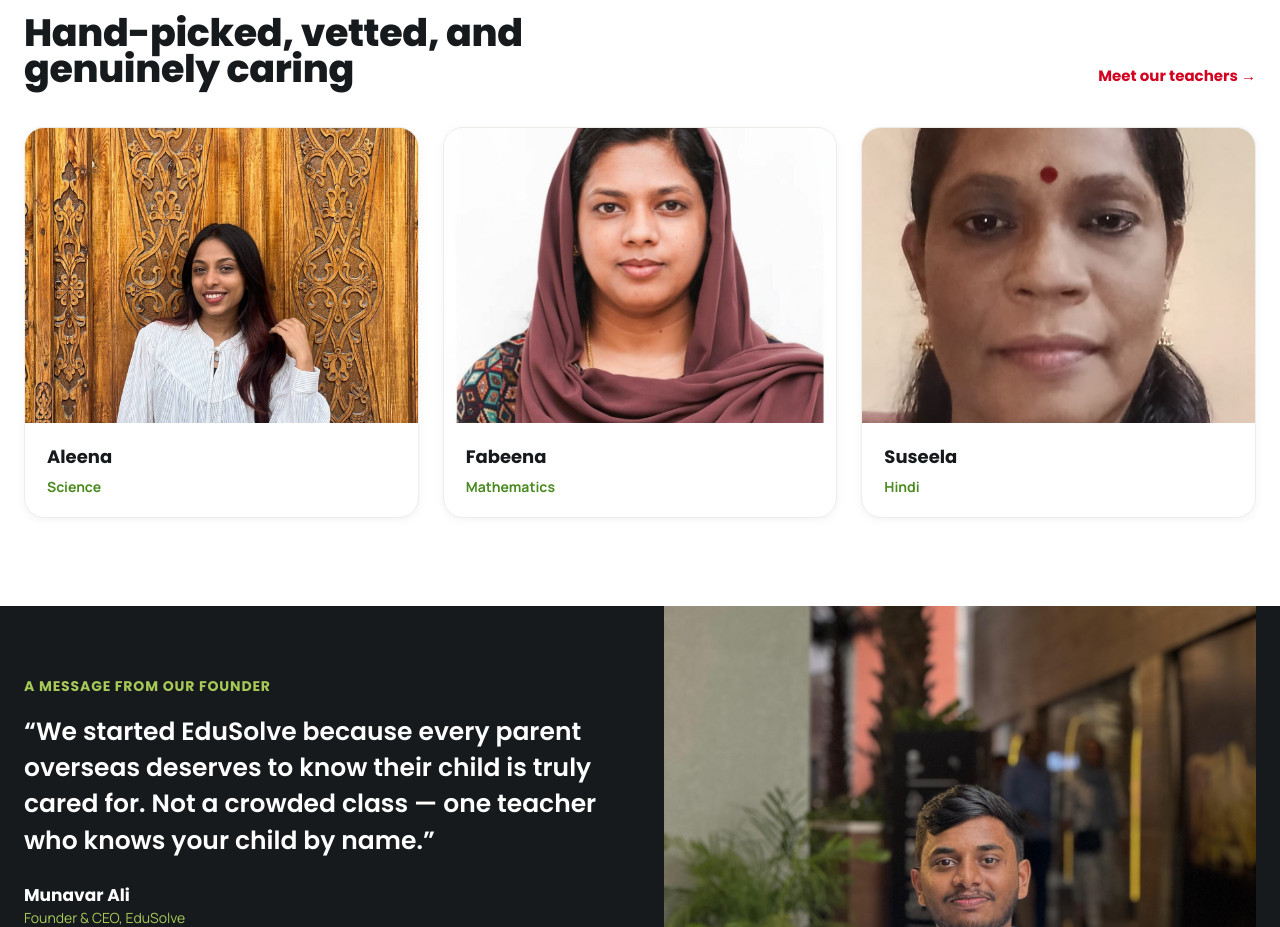
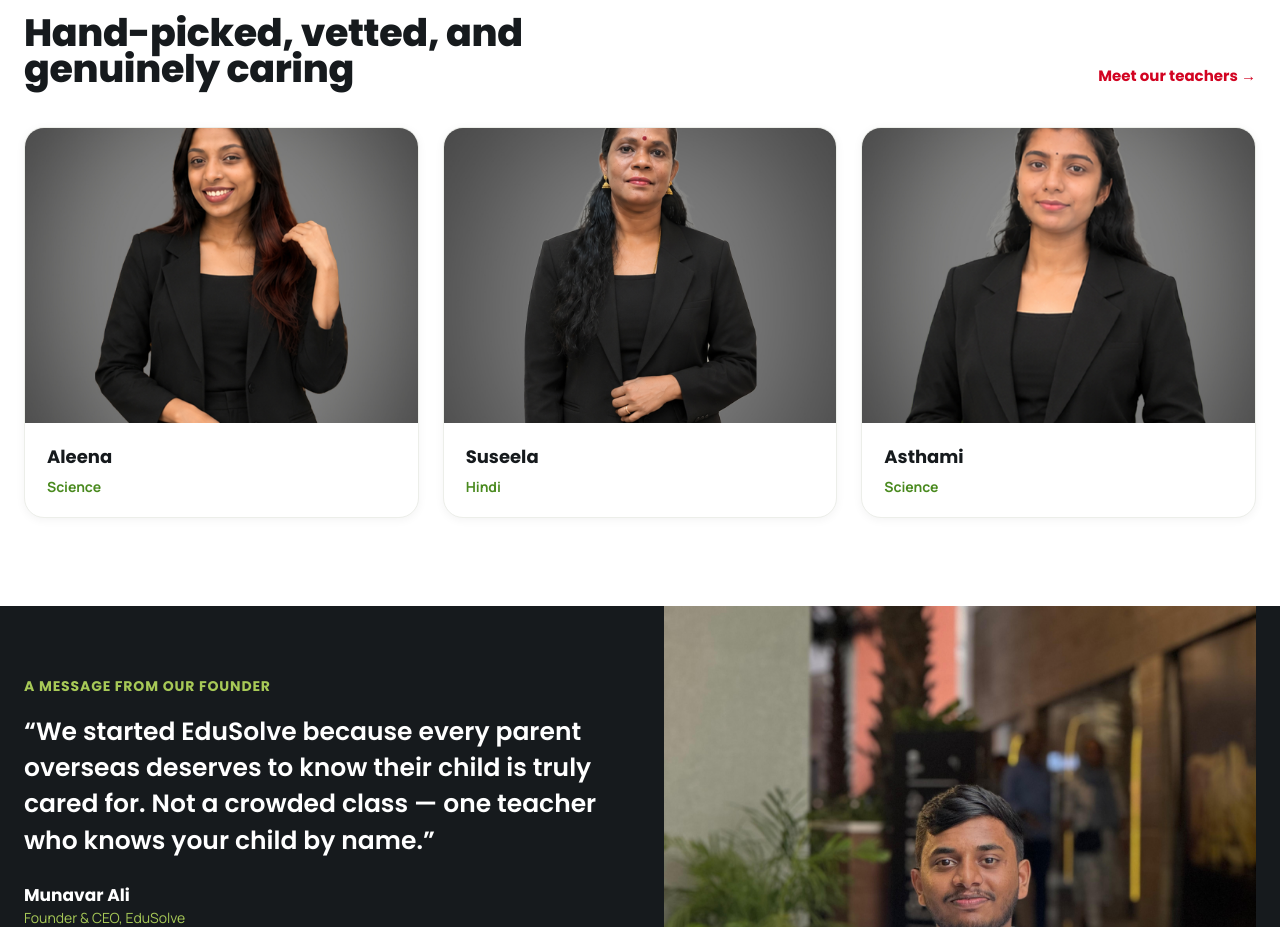
Before and after one commit to alextrade022-creator/Edusolvelearn-website, a React (Vite) app: page / in a window 1280 px wide. Shown: the part 3625-4552 px from the top of the page. Built offline with nearby package versions, Linux system fonts and the light colour scheme.

Commit message:
update: teacher image update

```diff
--- a/src/data/content.js
+++ b/src/data/content.js
@@ -133,14 +133,13 @@ export const TEACHERS_QUALITIES = [
 ];
 
 // Real EduSolve tutors. Each teacher lists the subject(s) they teach; the
-// photo lives in /public/images/teachers/.
+// photo lives in /public/Teachers photos/.
 export const TEACHERS_TUTORS = [
-  { name: 'Aleena', photo: '/images/teachers/aleena.jpeg', subjects: ['Science'] },
-  { name: 'Fabeena', photo: '/images/teachers/fabeena.jpeg', subjects: ['Mathematics'] },
-  { name: 'Suseela', photo: '/images/teachers/suseela.jpeg', subjects: ['Hindi'] },
-  { name: 'Asthami', photo: '/images/teachers/asthami.jpeg', subjects: ['Science'] },
-  { name: 'Afeefa', photo: '/images/teachers/afeefa.jpeg', subjects: ['Mathematics'] },
-  { name: 'Arwa Jasmin', photo: '/images/teachers/arwa-jasmin.jpeg', subjects: ['English', 'Mathematics', 'EVS'] },
+  { name: 'Aleena', photo: '/Teachers photos/aleena (science).jpeg', subjects: ['Science'] },
+  { name: 'Suseela', photo: '/Teachers photos/suseela (hindi).jpeg', subjects: ['Hindi'] },
+  { name: 'Asthami', photo: '/Teachers photos/asthami (science).jpeg', subjects: ['Science'] },
+  { name: 'Afeefa', photo: '/Teachers photos/Afeefa (maths).jpeg', subjects: ['Mathematics'] },
+  { name: 'Arwa Jasmin', photo: '/Teachers photos/Arwa jasmin (eng,maths,evs).jpeg', subjects: ['English', 'Mathematics', 'EVS'] },
 ];
 
 // ---- Testimonials ----
```
